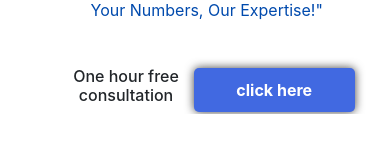
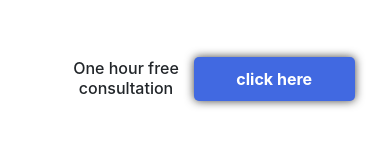
Before and after one commit to asaad227/abbasweb, a React (Create React App) app: page / in a window 390 px wide. Shown: the part 228-373 px from the top of the page. Built offline with nearby package versions, Linux system fonts and the light colour scheme.

Commit message:
mobile display update

```diff
--- a/src/Components/Home/index.css
+++ b/src/Components/Home/index.css
@@ -145,7 +145,9 @@
     justify-content: center;
     align-items: center;
     margin-right: 5%;
+    margin-bottom: 10%;
     width: 75%;
+
 }
 
 .free-session-btn a{
@@ -200,7 +202,7 @@
         font-size: xx-small;
         font-weight: 400;
         margin-right: 35px;
-        margin-bottom: 15%;
+        margin-bottom: 10%;
         margin-top: -5%;
         text-align: center;
         width: 100%;
@@ -287,6 +289,7 @@
     justify-content: center;
     align-items: center;
     margin-right: 5%;
+    margin-top: 8%;
     width: 75%;}
 
     .free-session-btn a{
```
